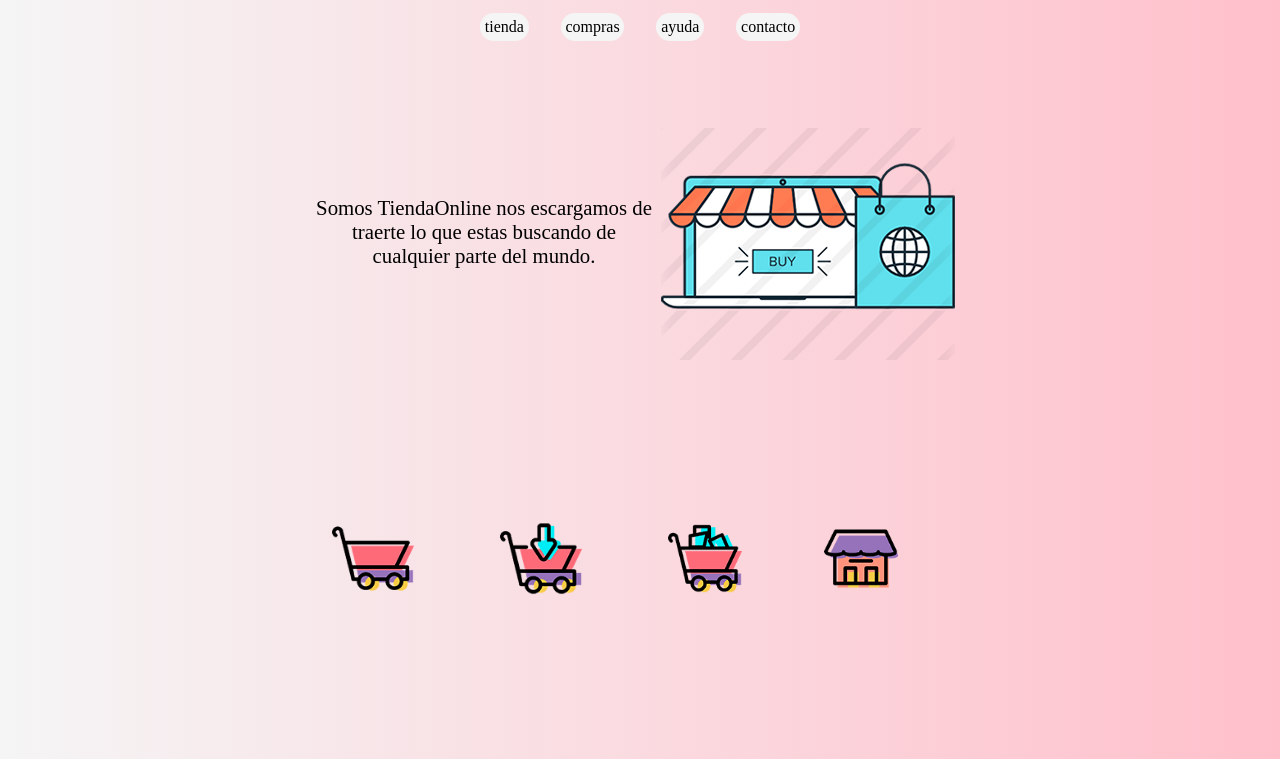
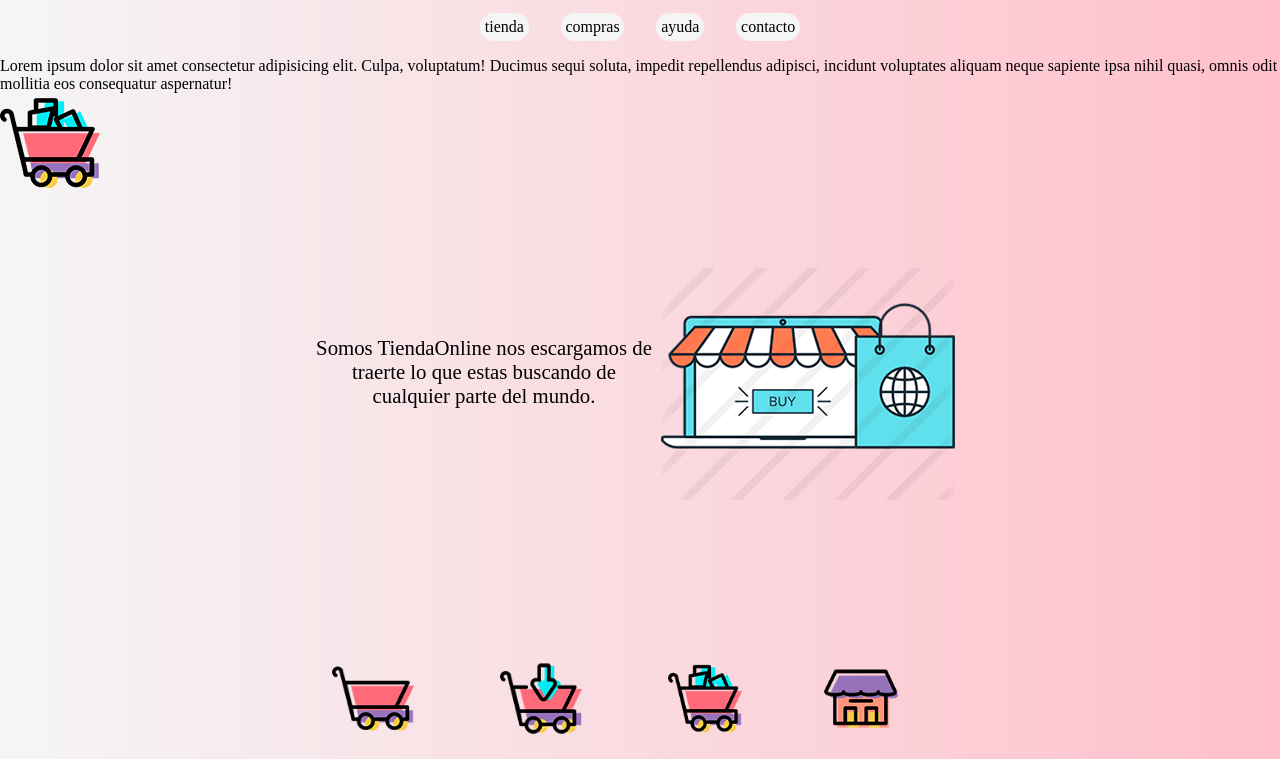
Before and after one commit to kevod1997/claseGitHub, a plain HTML site: page index.html in a window 1280 px wide. Shown: the part 40-799 px from the top of the page. Drawn offline with nearby package versions, Linux system fonts and the light colour scheme.

Commit message:
cambios en el index

```diff
--- a/index.html
+++ b/index.html
@@ -36,6 +36,12 @@
             <li>contacto</li>
         </ul>
     </nav>
+    <!--nuevos cambios-->
+    <div>
+        <p>Lorem ipsum dolor sit amet consectetur adipisicing elit. Culpa, voluptatum! Ducimus sequi soluta, impedit repellendus adipisci, incidunt voluptates aliquam neque sapiente ipsa nihil quasi, omnis odit mollitia eos consequatur aspernatur!</p>
+        <img src="img/agregar.png" alt="">
+    </div>
+
     <main class="mainNosotros">
         <p class="mainP">Somos <span>TiendaOnline</span> nos escargamos de <br>traerte lo que estas buscando de <br>cualquier parte del mundo. <br> <br></p>
         <section class="sectionNosotros">
```
